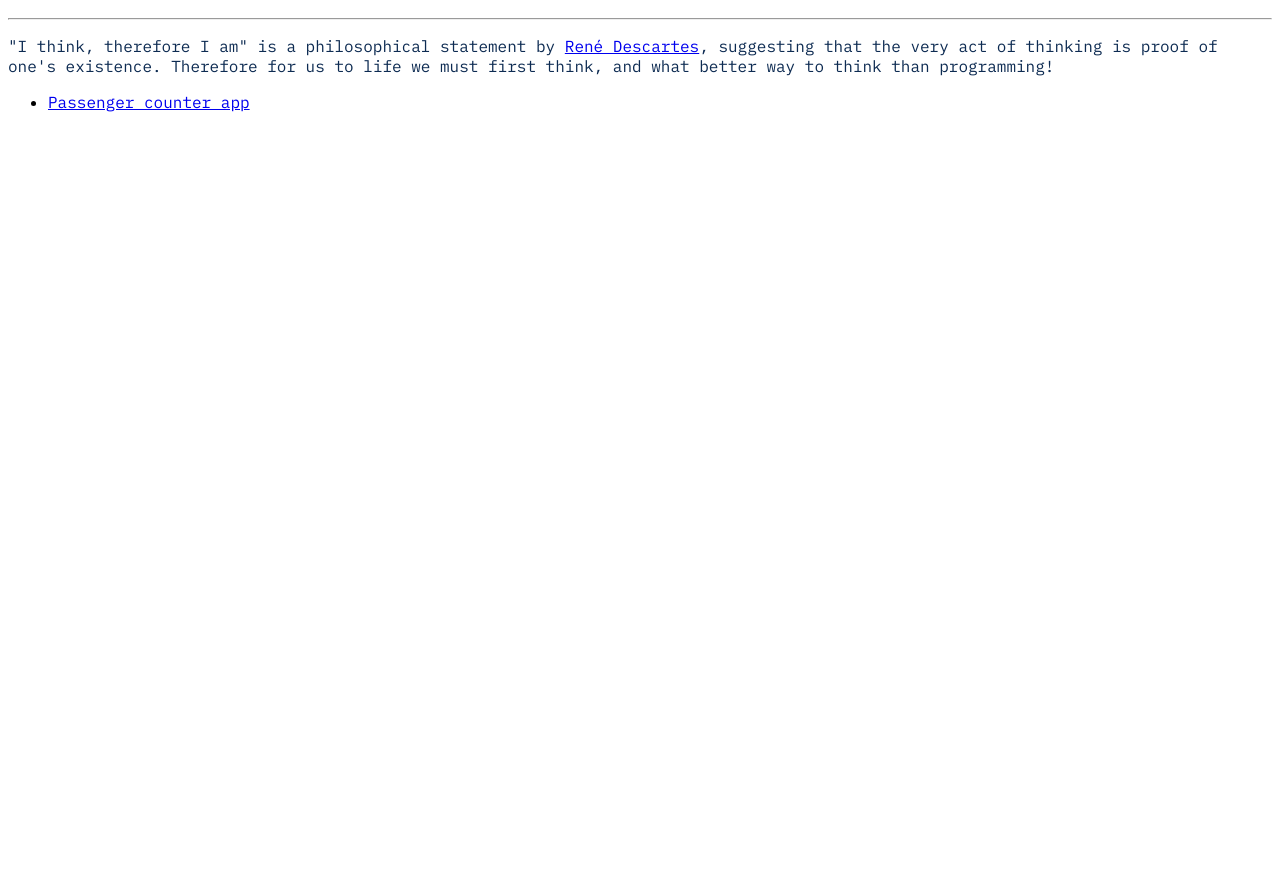
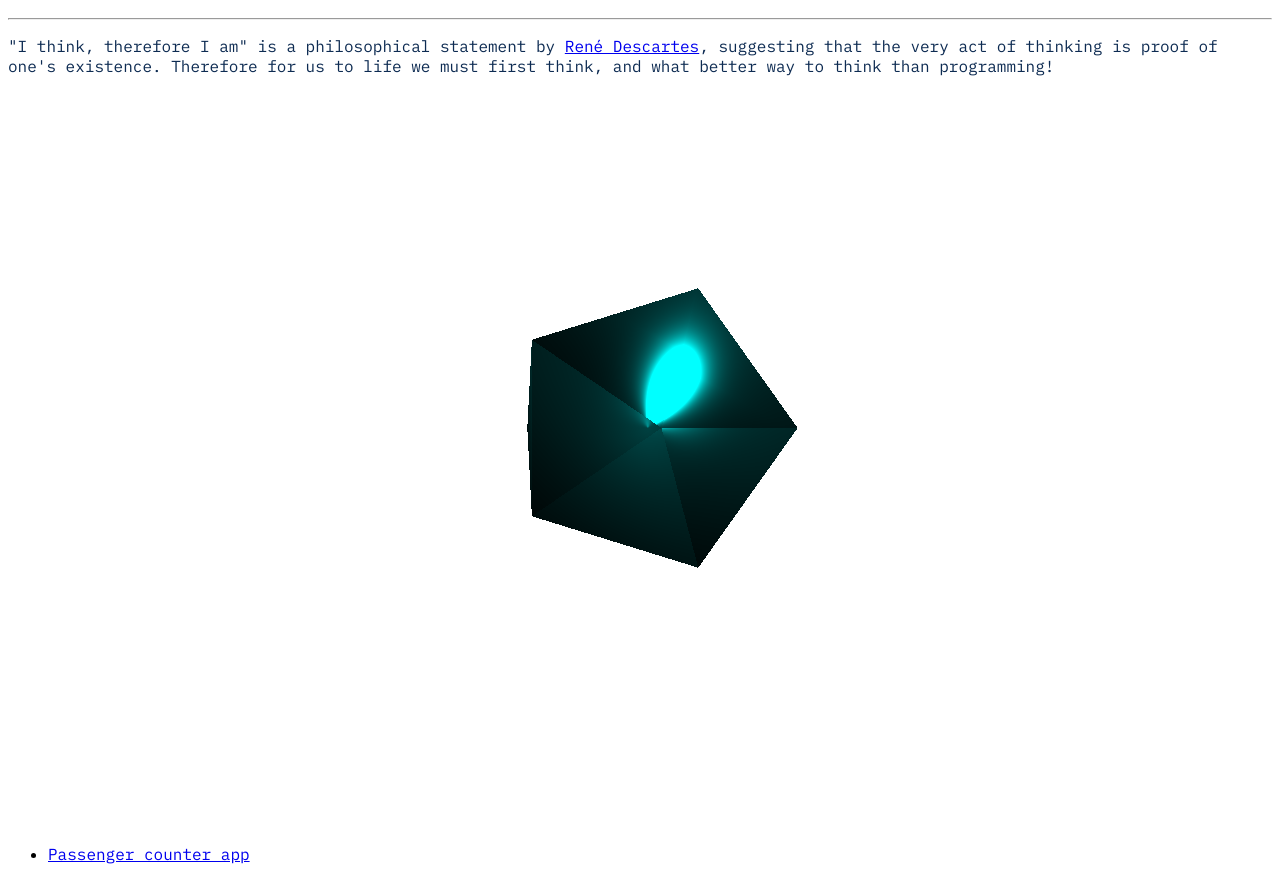
Before and after one commit to WilliamSuper113/myworks, a plain HTML site: page index.html in a window 1280 px wide. Shown: the part 53-933 px from the top of the page. Before the commit the page ends 800 px from the top, so only its background shows below. Drawn offline with nearby package versions, Linux system fonts and the light colour scheme; some packages are replaced by stand-ins of ours; animation ran at ten frames a second; a script that the page names is missing.

Commit message:
adding three js
still trying new things, asking deepseek for advice

```diff
--- a/index.html
+++ b/index.html
@@ -20,15 +20,23 @@
         thinking is proof of one's existence. Therefore for us to life we must first think, and what better way to think
         than programming!
     </p>
+<!-- canvas -->
+
+    <div style="margin-top:-4rem ;">
+
+        <canvas class="webgl center"></canvas>
+
+    </div>
+
 
  <ul>
         <li><a href="projects/Javascript Passenger Counter/passenger.html" target="_blank">Passenger counter app</a>
         </li>
     </ul>
 
-<spline-viewer url="https://prod.spline.design/SPpffRKTEUIkLHvo/scene.splinecode"></spline-viewer>
-    <script type="module" src="https://unpkg.com/@splinetool/viewer@1.10.57/build/spline-viewer.js"></script>
+</body>
+<!-- threeJS script -->
+<script type="module" src="main.js"></script>
 
-</body>
 
 </html>
--- /dev/null
+++ b/main.js
@@ -0,0 +1,232 @@
+import * as THREE from 'https://unpkg.com/three@0.141.0/build/three.module.js'
+
+
+
+
+
+
+//Loading
+const textureLoader = new THREE.TextureLoader()
+
+const normalTexture = textureLoader.load('texture/NormalMap.png')
+
+
+
+// Canvas
+const canvas = document.querySelector('canvas.webgl')
+
+// Scene
+const scene = new THREE.Scene()
+
+// Objects
+const geometry = new THREE.IcosahedronBufferGeometry(0.5);
+
+// Materials
+
+const material = new THREE.MeshStandardMaterial()
+material.metalness = 0.6
+material.roughness = 0.4
+material.normalMap = normalTexture;
+material.color = new THREE.Color(0x292929)
+
+// Mesh
+const sphere = new THREE.Mesh(geometry, material)
+scene.add(sphere)
+
+// Lights
+
+const pointLight = new THREE.PointLight(0xff0000, 0.5)
+pointLight.position.x = 1
+pointLight.position.y = 1
+pointLight.position.z = 1
+scene.add(pointLight)
+
+// Light 2 Navy
+
+const pointLight2 = new THREE.PointLight(0xffff, 0.5)
+pointLight2.position.set(-6, -3, -3)
+pointLight2.intensity = 1
+
+scene.add(pointLight2)
+
+// const light1 = gui
+
+
+// light1.add(pointLight2.position, 'y').min(-3).max(3).step(0.01)
+// light1.add(pointLight2.position, 'x').min(-6).max(3).step(0.01)
+// light1.add(pointLight2.position, 'z').min(-3).max(3).step(0.01)
+// light1.add(pointLight2, 'intensity').min(0).max(10).step(0.01)
+
+const pointLightHelper = new THREE.PointLightHelper(pointLight2, 1)
+    // scene.add(pointLightHelper)
+
+// Light 3 maroon
+
+const pointLight3 = new THREE.PointLight(0xffff, 2)
+pointLight2.position.set(-1, 1, 2)
+pointLight2.intensity = 1
+
+scene.add(pointLight3)
+
+// const light2 = gui
+
+// light2.add(pointLight3.position, 'y').min(-3).max(3).step(0.01)
+// light2.add(pointLight3.position, 'x').min(-6).max(3).step(0.01)
+// light2.add(pointLight3.position, 'z').min(-3).max(3).step(0.01)
+// light2.add(pointLight3, 'intensity').min(0).max(10).step(0.01)
+
+const light2Color = {
+    color: 0xff0000
+}
+
+// light2.addColor(light2Color, 'color')
+//     .onChange(() => {
+//         pointLight3.color.set(light2Color.color)
+
+//     })
+
+
+/**
+ * Sizes
+ */
+const sizes = {
+    width: window.innerWidth,
+    height: window.innerHeight
+}
+
+window.addEventListener('resize', () => {
+    // Update sizes
+    sizes.width = window.innerWidth
+    sizes.height = window.innerHeight
+
+    // Update camera
+    camera.aspect = sizes.width / sizes.height
+    camera.updateProjectionMatrix()
+
+    // Update renderer
+    renderer.setSize(sizes.width, sizes.height)
+    renderer.setPixelRatio(Math.min(window.devicePixelRatio, 2))
+})
+
+/**
+ * Camera
+ */
+// Base camera
+const camera = new THREE.PerspectiveCamera(75, sizes.width / sizes.height, 0.1, 100)
+camera.position.x = 0
+camera.position.y = 0
+camera.position.z = 1.8
+scene.add(camera)
+
+// Controls
+// const controls = new OrbitControls(camera, canvas)
+// controls.enableDamping = true
+
+/**
+ * Renderer
+ */
+const renderer = new THREE.WebGLRenderer({
+    canvas: canvas,
+    alpha: true
+})
+renderer.setSize(sizes.width, sizes.height)
+renderer.setPixelRatio(Math.min(window.devicePixelRatio, 2))
+
+/**
+ * Animate
+ */
+
+document.addEventListener('mousemove', onDocumentMouseMove)
+
+
+
+
+const windowHalfX = window.innerWidth / 2;
+const windowHalfY = window.innerHeight / 2;
+
+onDocumentMouseMove = (event) => {
+    mouseX = (event.clientX - windowHalfX)
+    mouseY = (event.clientY - windowHalfY)
+}
+
+
+
+document.addEventListener('mousemove', onDocumentMouseMove)
+
+let mouseX = 0;
+let mouseY = 0;
+
+let targetX = 0;
+let targetY = 0;
+
+const windowX = window.innerWidth / 2;
+const windowY = window.innerHeight / 2;
+
+function onDocumentMouseMove(event) {
+    mouseX = (event.clientX - windowX)
+    mouseX = (event.clientX - windowY)
+
+}
+
+
+
+
+
+const updateSphere = (event) => {
+    sphere.position.y = window.scrollY * .003
+}
+
+window.addEventListener('scroll', updateSphere);
+
+
+const clock = new THREE.Clock()
+
+const tick = () => {
+
+
+
+    targetX = mouseX * .008
+    targetY = mouseY * .001
+
+    const elapsedTime = clock.getElapsedTime()
+
+    // Update objects
+    sphere.rotation.y = .5 * elapsedTime
+
+
+    sphere.rotation.y += .2 * (targetX - sphere.rotation.y)
+    sphere.rotation.x += .2 * (targetY - sphere.rotation.x)
+    sphere.position.z += .2 * (targetY - sphere.position.z)
+
+    // Update Orbital Controls
+    // controls.update()
+
+    // Render
+    renderer.render(scene, camera)
+
+    // Call tick again on the next frame
+    window.requestAnimationFrame(tick)
+}
+
+tick()
+
+
+
+// GSAP
+
+
+
+
+gsap.from(".stagger", { duration: 0.3, opacity: 0, stagger: .2 });
+
+
+// const timeline = gsap.timeline({ defaults: { duration: 0.5 } })
+// timeline
+//     .from('.index-header', { y: '-100%', ease: 'bounce', opacity: 0 })
+//     .from('.stagger', { opacity: 0, stagger: .3 })
+// const button = document.querySelector('.button')
+
+// .from('.right', { x: '-100vw', ease: 'power2.in' }, 1)
+//     .from('.left', { x: '-100%' }, '<.5')
+//     .to('.footer', { y: 0, ease: 'elastic' })
+//     .fromTo('.button', { opacity: 0, scale: 0, rotation: 720 }, { opacity: 1, scale: 1, rotation: 0 })
```
